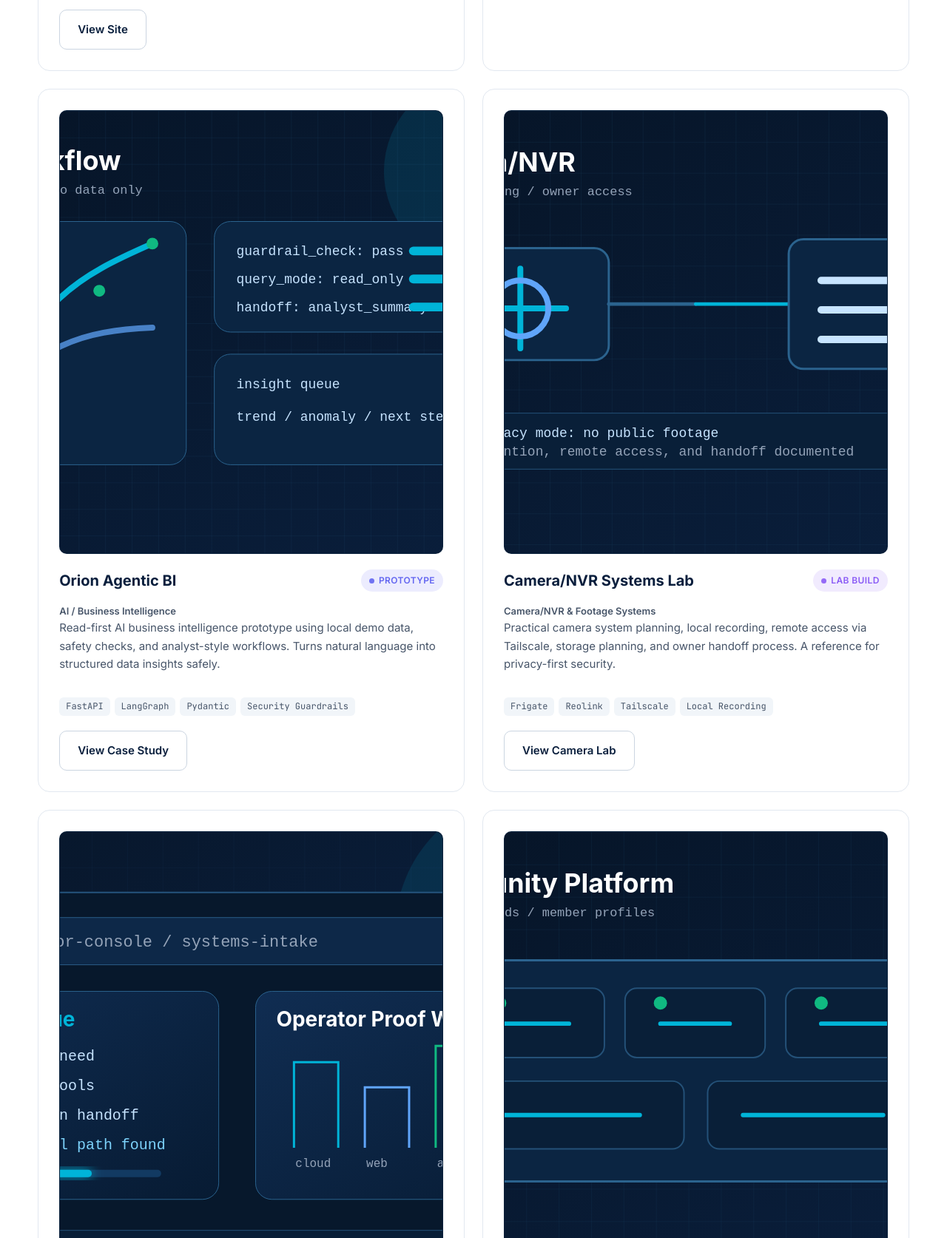
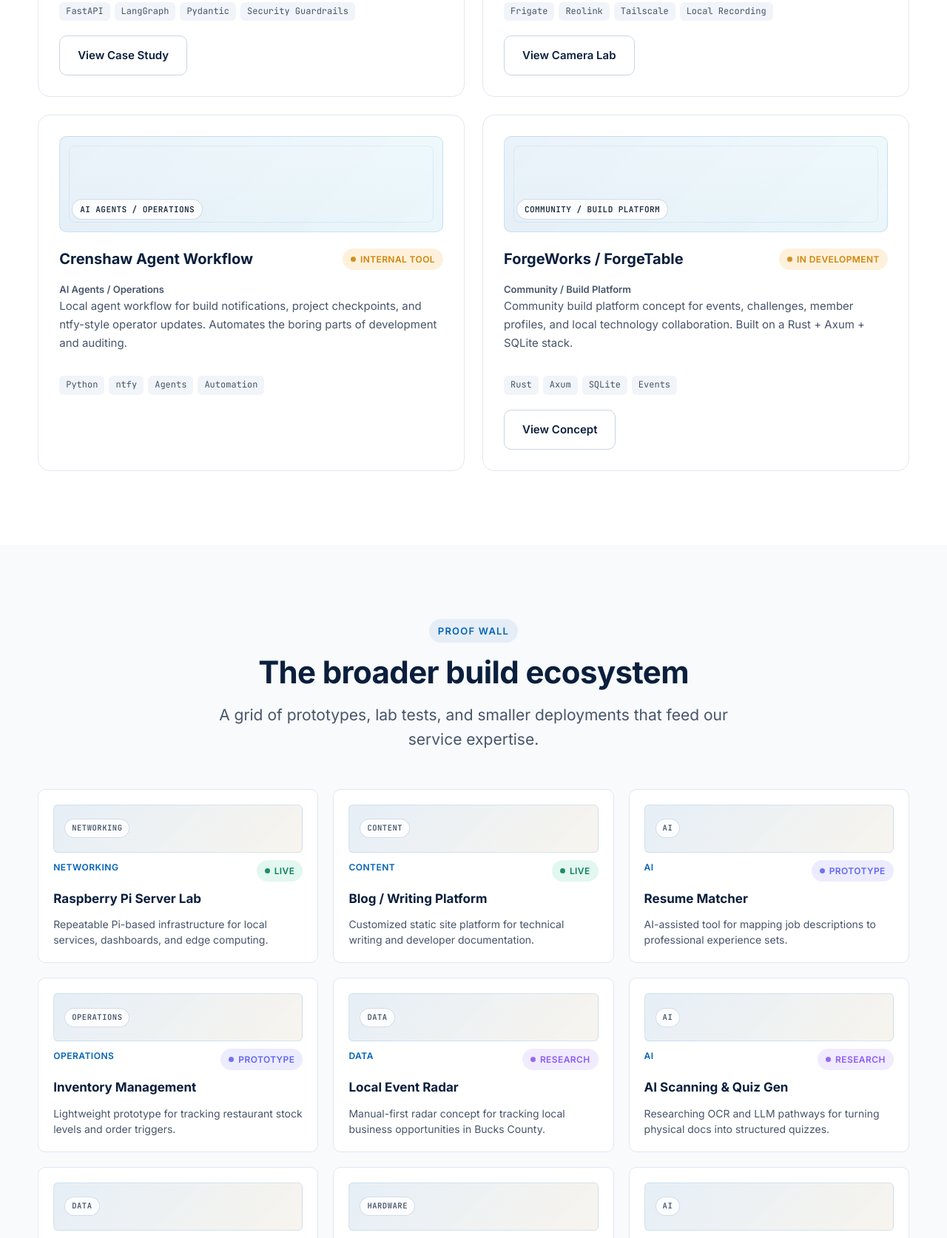
Before and after one commit to Bobbygkmc/ivorybill-portfolio, a website: page projects.html in a window 1280 px wide. Shown: the part 1783-3457 px from the top of the page at 74% size. Drawn offline with Linux system fonts and the light colour scheme.

Commit message:
refactor: shrink project media placeholders

```diff
--- a/projects.html
+++ b/projects.html
@@ -92,7 +92,9 @@
           <div class="uy-projects">
             <!-- Project 1 -->
             <article class="uy-project">
-              <img class="uy-project__thumb" src="./assets/images/projects/project-cloudflare-pipeline.svg" alt="Abstract Cloudflare Pages pipeline visual for Uyammadu Dev Services" width="900" height="600" loading="lazy" decoding="async" />
+              <div class="uy-project__media" aria-hidden="true">
+                <span class="uy-project__media-label">Web / Cloudflare / Services</span>
+              </div>
               <div class="uy-project__head">
                 <h3 class="uy-project__title">Uyammadu Dev Services</h3>
                 <span class="uy-pill uy-pill--live">Live</span>
@@ -111,7 +113,9 @@
 
             <!-- Project 2 -->
             <article class="uy-project">
-              <img class="uy-project__thumb" src="./assets/images/projects/project-restaurant-tech.svg" alt="Abstract restaurant technology operations visual" width="900" height="600" loading="lazy" decoding="async" />
+              <div class="uy-project__media" aria-hidden="true">
+                <span class="uy-project__media-label">Restaurant Technology</span>
+              </div>
               <div class="uy-project__head">
                 <h3 class="uy-project__title">Peppino’s Technology Systems</h3>
                 <span class="uy-pill uy-pill--private">Private deployment</span>
@@ -127,7 +131,9 @@
 
             <!-- Project 3 -->
             <article class="uy-project">
-              <img class="uy-project__thumb" src="./assets/images/projects/project-ai-dashboard.svg" alt="Abstract AI workflow dashboard visual for Orion Agentic BI" width="900" height="600" loading="lazy" decoding="async" />
+              <div class="uy-project__media" aria-hidden="true">
+                <span class="uy-project__media-label">AI / Business Intelligence</span>
+              </div>
               <div class="uy-project__head">
                 <h3 class="uy-project__title">Orion Agentic BI</h3>
                 <span class="uy-pill uy-pill--proto">Prototype</span>
@@ -146,7 +152,9 @@
 
             <!-- Project 4 -->
             <article class="uy-project">
-              <img class="uy-project__thumb" src="./assets/images/projects/project-camera-nvr.svg" alt="Abstract camera and NVR systems lab visual" width="900" height="600" loading="lazy" decoding="async" />
+              <div class="uy-project__media" aria-hidden="true">
+                <span class="uy-project__media-label">Camera/NVR &amp; Footage Systems</span>
+              </div>
               <div class="uy-project__head">
                 <h3 class="uy-project__title">Camera/NVR Systems Lab</h3>
                 <span class="uy-pill uy-pill--research">Lab build</span>
@@ -165,7 +173,9 @@
 
             <!-- Project 5 -->
             <article class="uy-project">
-              <img class="uy-project__thumb" src="./assets/images/placeholders/project-operator-console.svg" alt="Abstract operator console visual for the Crenshaw agent workflow" width="1200" height="800" loading="lazy" decoding="async" />
+              <div class="uy-project__media" aria-hidden="true">
+                <span class="uy-project__media-label">AI Agents / Operations</span>
+              </div>
               <div class="uy-project__head">
                 <h3 class="uy-project__title">Crenshaw Agent Workflow</h3>
                 <span class="uy-pill uy-pill--dev">Internal tool</span>
@@ -181,7 +191,9 @@
 
             <!-- Project 6 -->
             <article class="uy-project">
-              <img class="uy-project__thumb" src="./assets/images/projects/project-community-platform.svg" alt="Abstract community build platform visual for ForgeWorks and ForgeTable" width="900" height="600" loading="lazy" decoding="async" />
+              <div class="uy-project__media" aria-hidden="true">
+                <span class="uy-project__media-label">Community / Build Platform</span>
+              </div>
               <div class="uy-project__head">
                 <h3 class="uy-project__title">ForgeWorks / ForgeTable</h3>
                 <span class="uy-pill uy-pill--dev">In development</span>
@@ -213,7 +225,9 @@
           <div class="uy-proof-wall">
             <!-- Card -->
             <div class="uy-proof-card">
-              <img class="uy-proof-card__visual" src="./assets/images/projects/project-raspberry-pi-lab.svg" alt="Abstract Raspberry Pi server lab visual" width="900" height="600" loading="lazy" decoding="async" />
+              <div class="uy-proof-card__visual" aria-hidden="true">
+                <span class="uy-proof-card__visual-label">Networking</span>
+              </div>
               <div class="uy-proof-card__header">
                 <span class="uy-proof-card__category">Networking</span>
                 <span class="uy-pill uy-pill--live">Live</span>
@@ -224,7 +238,9 @@
 
             <!-- Card -->
             <div class="uy-proof-card">
-              <img class="uy-proof-card__visual" src="./assets/images/projects/project-cloudflare-pipeline.svg" alt="Abstract static publishing pipeline visual" width="900" height="600" loading="lazy" decoding="async" />
+              <div class="uy-proof-card__visual" aria-hidden="true">
+                <span class="uy-proof-card__visual-label">Content</span>
+              </div>
               <div class="uy-proof-card__header">
                 <span class="uy-proof-card__category">Content</span>
                 <span class="uy-pill uy-pill--live">Live</span>
@@ -235,7 +251,9 @@
 
             <!-- Card -->
             <div class="uy-proof-card">
-              <img class="uy-proof-card__visual" src="./assets/images/projects/project-ai-dashboard.svg" alt="Abstract AI matching workflow visual" width="900" height="600" loading="lazy" decoding="async" />
+              <div class="uy-proof-card__visual" aria-hidden="true">
+                <span class="uy-proof-card__visual-label">AI</span>
+              </div>
               <div class="uy-proof-card__header">
                 <span class="uy-proof-card__category">AI</span>
                 <span class="uy-pill uy-pill--proto">Prototype</span>
@@ -246,7 +264,9 @@
 
             <!-- Card -->
             <div class="uy-proof-card">
-              <img class="uy-proof-card__visual" src="./assets/images/projects/project-restaurant-tech.svg" alt="Abstract restaurant inventory operations visual" width="900" height="600" loading="lazy" decoding="async" />
+              <div class="uy-proof-card__visual" aria-hidden="true">
+                <span class="uy-proof-card__visual-label">Operations</span>
+              </div>
               <div class="uy-proof-card__header">
                 <span class="uy-proof-card__category">Operations</span>
                 <span class="uy-pill uy-pill--proto">Prototype</span>
@@ -257,7 +277,9 @@
 
             <!-- Card -->
             <div class="uy-proof-card">
-              <img class="uy-proof-card__visual" src="./assets/images/projects/project-community-platform.svg" alt="Abstract local event radar platform visual" width="900" height="600" loading="lazy" decoding="async" />
+              <div class="uy-proof-card__visual" aria-hidden="true">
+                <span class="uy-proof-card__visual-label">Data</span>
+              </div>
               <div class="uy-proof-card__header">
                 <span class="uy-proof-card__category">Data</span>
                 <span class="uy-pill uy-pill--research">Research</span>
@@ -268,7 +290,9 @@
 
             <!-- Card -->
             <div class="uy-proof-card">
-              <img class="uy-proof-card__visual" src="./assets/images/projects/project-ai-dashboard.svg" alt="Abstract AI document workflow visual" width="900" height="600" loading="lazy" decoding="async" />
+              <div class="uy-proof-card__visual" aria-hidden="true">
+                <span class="uy-proof-card__visual-label">AI</span>
+              </div>
               <div class="uy-proof-card__header">
                 <span class="uy-proof-card__category">AI</span>
                 <span class="uy-pill uy-pill--research">Research</span>
@@ -279,7 +303,9 @@
 
             <!-- Card -->
             <div class="uy-proof-card">
-              <img class="uy-proof-card__visual" src="./assets/images/projects/project-community-platform.svg" alt="Abstract community reporting platform visual" width="900" height="600" loading="lazy" decoding="async" />
+              <div class="uy-proof-card__visual" aria-hidden="true">
+                <span class="uy-proof-card__visual-label">Data</span>
+              </div>
               <div class="uy-proof-card__header">
                 <span class="uy-proof-card__category">Data</span>
                 <span class="uy-pill uy-pill--research">Research</span>
@@ -290,7 +316,9 @@
 
             <!-- Card -->
             <div class="uy-proof-card">
-              <img class="uy-proof-card__visual" src="./assets/images/projects/project-raspberry-pi-lab.svg" alt="Abstract hardware lab visual" width="900" height="600" loading="lazy" decoding="async" />
+              <div class="uy-proof-card__visual" aria-hidden="true">
+                <span class="uy-proof-card__visual-label">Hardware</span>
+              </div>
               <div class="uy-proof-card__header">
                 <span class="uy-proof-card__category">Hardware</span>
                 <span class="uy-pill uy-pill--research">Lab build</span>
@@ -301,7 +329,9 @@
 
             <!-- Card -->
             <div class="uy-proof-card">
-              <img class="uy-proof-card__visual" src="./assets/images/placeholders/project-operator-console.svg" alt="Abstract task runner operator console visual" width="1200" height="800" loading="lazy" decoding="async" />
+              <div class="uy-proof-card__visual" aria-hidden="true">
+                <span class="uy-proof-card__visual-label">AI</span>
+              </div>
               <div class="uy-proof-card__header">
                 <span class="uy-proof-card__category">AI</span>
                 <span class="uy-pill uy-pill--proto">Prototype</span>
@@ -312,7 +342,9 @@
 
             <!-- Card -->
             <div class="uy-proof-card">
-              <img class="uy-proof-card__visual" src="./assets/images/projects/project-camera-nvr.svg" alt="Abstract security systems lab visual" width="900" height="600" loading="lazy" decoding="async" />
+              <div class="uy-proof-card__visual" aria-hidden="true">
+                <span class="uy-proof-card__visual-label">Security</span>
+              </div>
               <div class="uy-proof-card__header">
                 <span class="uy-proof-card__category">Security</span>
                 <span class="uy-pill uy-pill--research">Lab build</span>
@@ -323,7 +355,9 @@
 
             <!-- Card -->
             <div class="uy-proof-card">
-              <img class="uy-proof-card__visual" src="./assets/images/projects/project-cloudflare-pipeline.svg" alt="Abstract website deployment pipeline visual" width="900" height="600" loading="lazy" decoding="async" />
+              <div class="uy-proof-card__visual" aria-hidden="true">
+                <span class="uy-proof-card__visual-label">DevOps</span>
+              </div>
               <div class="uy-proof-card__header">
                 <span class="uy-proof-card__category">DevOps</span>
                 <span class="uy-pill uy-pill--live">Live</span>
@@ -334,7 +368,9 @@
 
             <!-- Card -->
             <div class="uy-proof-card">
-              <img class="uy-proof-card__visual" src="./assets/images/projects/project-cloudflare-pipeline.svg" alt="Abstract serverless form backend visual" width="900" height="600" loading="lazy" decoding="async" />
+              <div class="uy-proof-card__visual" aria-hidden="true">
+                <span class="uy-proof-card__visual-label">Backend</span>
+              </div>
               <div class="uy-proof-card__header">
                 <span class="uy-proof-card__category">Backend</span>
                 <span class="uy-pill uy-pill--live">Live</span>
--- a/sass/components/_uy-cards.scss
+++ b/sass/components/_uy-cards.scss
@@ -129,15 +129,51 @@ body.uy-page {
       border-color: $uy-line-2;
     }
 
-    &__thumb {
-      display: block;
+    &__media {
+      position: relative;
+      display: flex;
+      align-items: flex-end;
       width: 100%;
-      aspect-ratio: 16 / 10;
-      object-fit: cover;
+      height: clamp(9rem, 14vw, 13rem);
+      overflow: hidden;
       border-radius: $uy-radius-md;
       border: 1px solid rgba($uy-primary, 0.14);
-      background: $uy-surface-deep;
+      background:
+        linear-gradient(135deg, rgba($uy-primary, 0.08), rgba($uy-accent, 0.06)),
+        linear-gradient(180deg, $uy-surface, $uy-surface-2);
       margin-bottom: 2rem;
+      padding: 1.6rem;
+
+      @include respond(phone) {
+        height: 10rem;
+        margin-bottom: 1.6rem;
+      }
+
+      &::before {
+        content: '';
+        position: absolute;
+        inset: 1.2rem;
+        border: 1px solid rgba($uy-primary, 0.08);
+        border-radius: calc(#{$uy-radius-md} - 2px);
+      }
+    }
+
+    &__media-label {
+      position: relative;
+      z-index: 1;
+      display: inline-flex;
+      max-width: 100%;
+      padding: 0.6rem 1rem;
+      border-radius: $uy-radius-pill;
+      background: rgba($uy-surface, 0.86);
+      border: 1px solid rgba($uy-line-2, 0.85);
+      color: $uy-ink-2;
+      font-family: $uy-font-mono;
+      font-size: 1.1rem;
+      font-weight: 600;
+      line-height: 1.3;
+      letter-spacing: 0.04em;
+      text-transform: uppercase;
     }
 
     &__head {
--- a/sass/pages/_uy-projects.scss
+++ b/sass/pages/_uy-projects.scss
@@ -32,13 +32,39 @@ body.uy-page {
     }
 
     &__visual {
-      display: block;
+      position: relative;
+      display: flex;
+      align-items: center;
+      justify-content: flex-start;
       width: 100%;
-      aspect-ratio: 16 / 9;
-      object-fit: cover;
+      height: 6.5rem;
+      overflow: hidden;
       border-radius: $uy-radius-sm;
       border: 1px solid rgba($uy-primary, 0.12);
-      background: $uy-surface-deep;
+      background:
+        linear-gradient(135deg, rgba($uy-primary, 0.07), rgba($uy-warm, 0.06)),
+        $uy-surface-2;
+      padding: 1.4rem;
+
+      @include respond(phone) {
+        height: 5.75rem;
+      }
+    }
+
+    &__visual-label {
+      display: inline-flex;
+      max-width: 100%;
+      padding: 0.5rem 0.9rem;
+      border-radius: $uy-radius-pill;
+      background: rgba($uy-surface, 0.86);
+      border: 1px solid rgba($uy-line-2, 0.8);
+      color: $uy-muted;
+      font-family: $uy-font-mono;
+      font-size: 1.05rem;
+      font-weight: 600;
+      line-height: 1.3;
+      letter-spacing: 0.05em;
+      text-transform: uppercase;
     }
 
     &__header {
```
Also changed, not shown: docs/MEDIA_CAPTURE_PLAN.md (+17 -10 lines), index.html (+13 -9 lines), sass/pages/_uy-hero.scss (+24 -0 lines), css/style.css.
